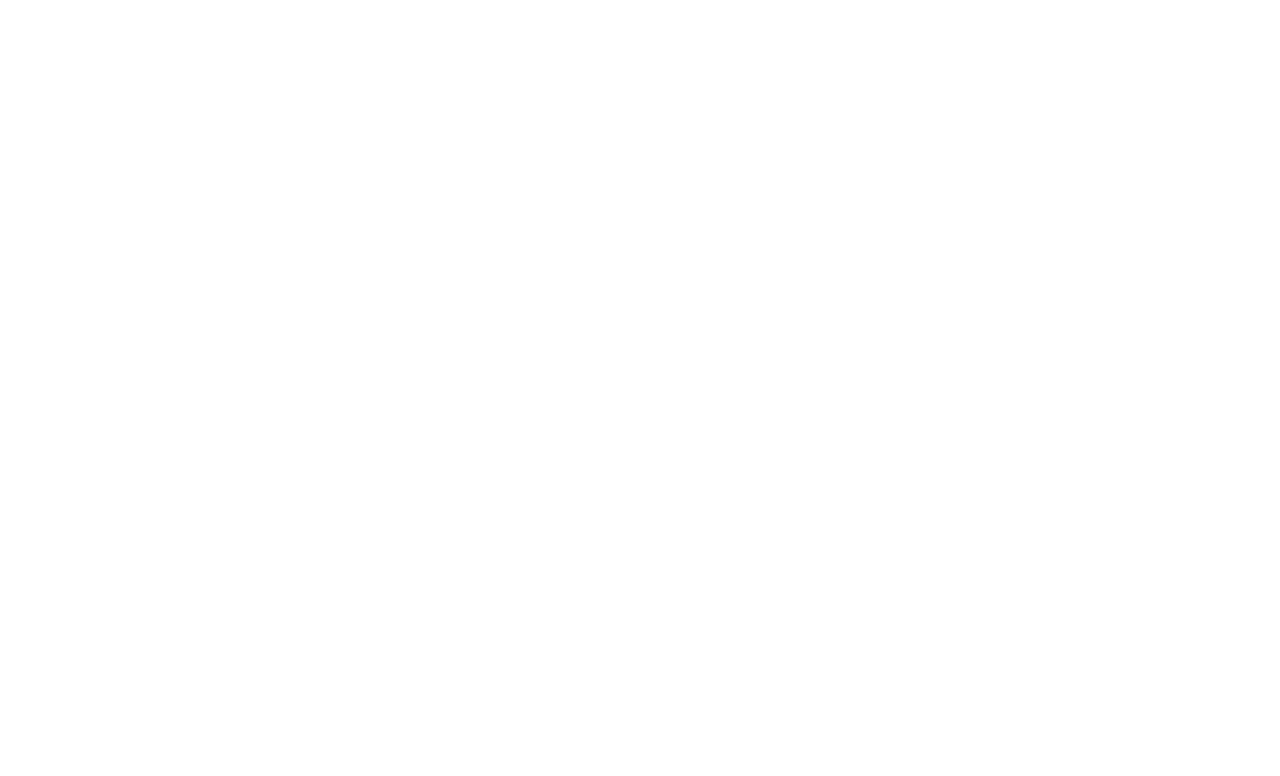
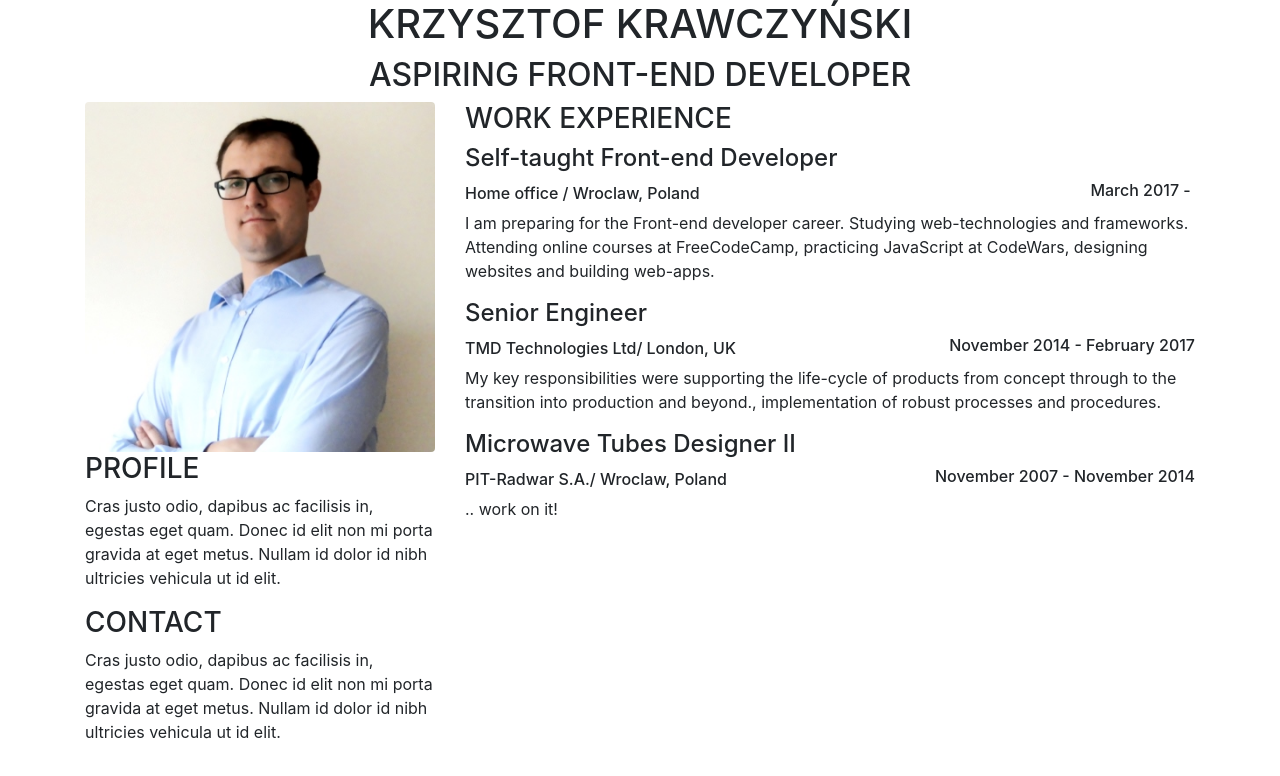
Before and after one commit to cravsky/myCV, a plain HTML site: page index.html in a window 1280 px wide. Drawn offline with Linux system fonts and the light colour scheme.

Commit message:
myCV
Typying in

```diff
--- a/index.html
+++ b/index.html
@@ -13,6 +13,55 @@
         <link href="style.css" rel="stylesheet">
     </head>
     <body>
+        <header>
+            <h1>
+        KRZYSZTOF KRAWCZYŃSKI </h1>
+            <h2>
+        ASPIRING FRONT-END DEVELOPER </h2>
+        </header>
+        <main>
+            <div class="container">
+                <div class="row">
+                    <div class="col-md-4">
+                        <img src="assets/images/avatar_sqr.jpg" class="img-fluid rounded">
+                        <h3>PROFILE</h3>
+                        <p>Cras justo odio, dapibus ac facilisis in, egestas eget quam. Donec id elit non mi porta gravida at eget metus. Nullam id dolor id nibh ultricies vehicula ut id elit.</p>
+                        <h3>CONTACT </h3>
+                        <p>Cras justo odio, dapibus ac facilisis in, egestas eget quam. Donec id elit non mi porta gravida at eget metus. Nullam id dolor id nibh ultricies vehicula ut id elit.</p>
+                    </div>
+                    <div class="col-md-8">
+                        <h3>WORK EXPERIENCE</h3>
+                        <section class="job">
+                            <h4>
+        Self-taught Front-end Developer </h4>
+                            <h6 class="d-inline-block">
+        Home office / Wroclaw, Poland</h6>
+                            <h6 class="d-inline-block float-right">
+    March 2017 -&nbsp;</h6>
+                            <p>I am preparing for the Front-end developer career. Studying web-technologies and frameworks. Attending online courses at FreeCodeCamp, practicing JavaScript at CodeWars, designing websites and building web-apps.</p>
+                        </section>
+                        <section class="job">
+                            <h4>
+        Senior Engineer </h4>
+                            <h6 class="d-inline-block">
+        TMD Technologies Ltd/ London, UK </h6>
+                            <h6 class="d-inline-block float-right">
+    November 2014 - February 2017</h6>
+                            <p>My key responsibilities were supporting the life-cycle of products from concept through to the transition into production and beyond., implementation of robust processes and procedures.</p>
+                        </section>
+                        <section class="job">
+                            <h4>
+        Microwave Tubes Designer II </h4>
+                            <h6 class="d-inline-block">
+        PIT-Radwar S.A./ Wroclaw, Poland </h6>
+                            <h6 class="d-inline-block float-right">
+    November 2007 - November 2014</h6>
+                            <p>.. work on it!</p>
+                        </section>
+                    </div>
+                </div>
+            </div>
+        </main>
         <div class="container">
 </div>
         <!-- Bootstrap core JavaScript
--- a/style.css
+++ b/style.css
@@ -0,0 +1,4 @@
+/* Table of contents */
+header {
+    text-align: center;
+}
```
Also changed, not shown: assets/images/avatar_sqr.jpg (added).
